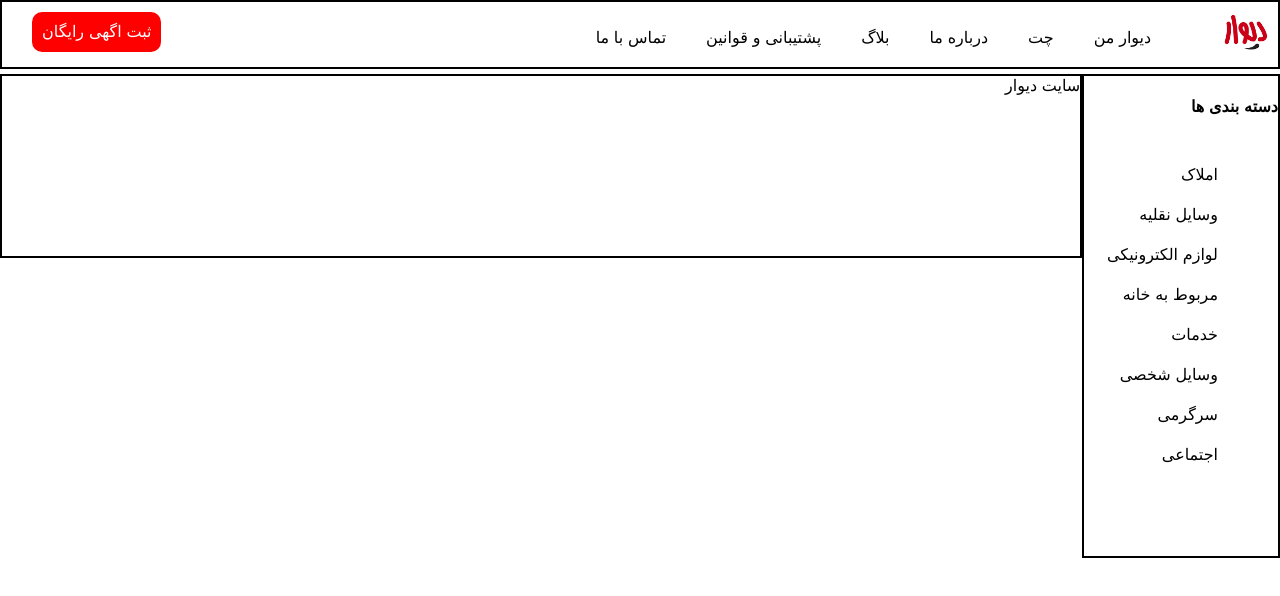
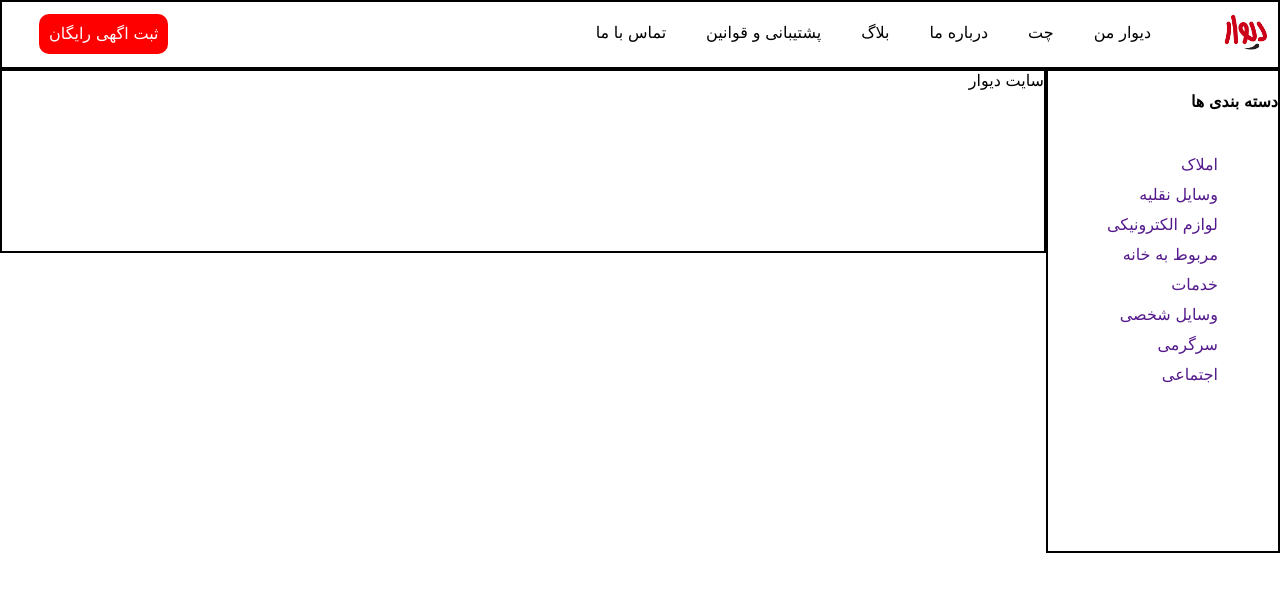
Before and after one commit to AmirSaman007/divar, a plain HTML site: page index.html in a window 1280 px wide. Drawn offline with Linux system fonts and the light colour scheme.

Commit message:
poroje divar ta menu rast va menu chap

```diff
--- a/css/index.css
+++ b/css/style.css
@@ -23,7 +23,7 @@ a{
 }
 div ul li{
     float: right;
-    margin: 10px 20px;
+    margin: 5px 20px;
 }
 div ul li a{
     color: black;
@@ -34,7 +34,7 @@ div ul li :hover{
 }
 div ul.link{
     float: left;
-    margin: 10px;
+    margin: 17px;
 }
 div ul.link li  a {
     background-color:red ;
@@ -47,21 +47,16 @@ div ul.link li :hover{
     font-weight: bold;
 }
 section{
-    display: flex;
     width: 100%;
-}
-section div.menu-right ul a li{
-    color: black;
-}
-section div.menu-right ul a :hover{
-color: blueviolet;
-font-weight: bold;
 }
 section div.menu-right{
     width: 230px;
     height: 480px;
+    float: right;
 }
 section div.content{
     width: 100%;
     height: 180px;
+    float: right;
+    width: calc(100% - 238px);
 }
--- a/index.html
+++ b/index.html
@@ -3,7 +3,7 @@
 <head>
     <meta charset="UTF-8">
     <title>دیوار</title>
-    <link rel="stylesheet" href="css/index.css">
+    <link rel="stylesheet" href="css/style.css">
     <link rel="stylesheet" href="css/font.css">
 </head>
 <body>
```
